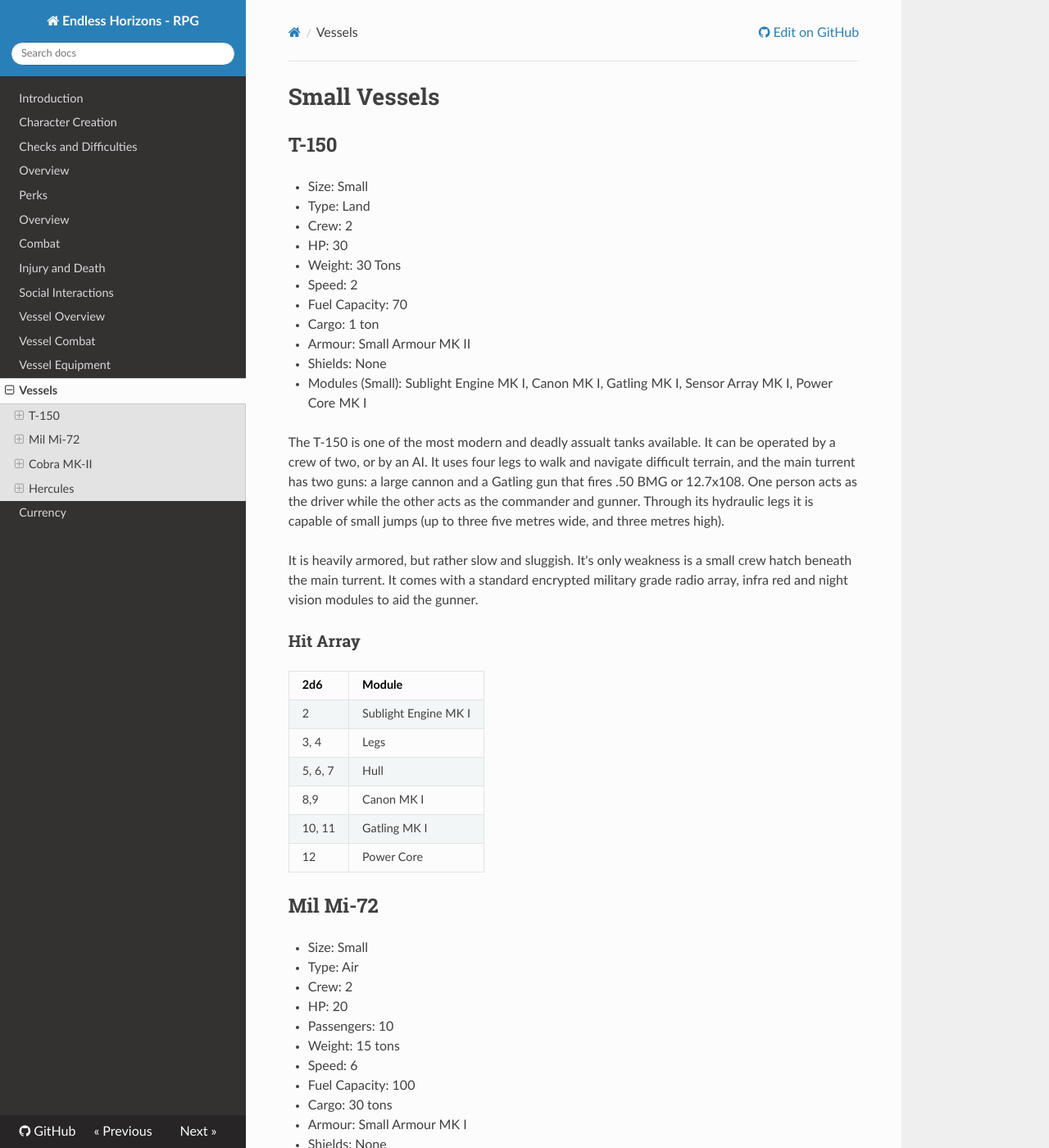
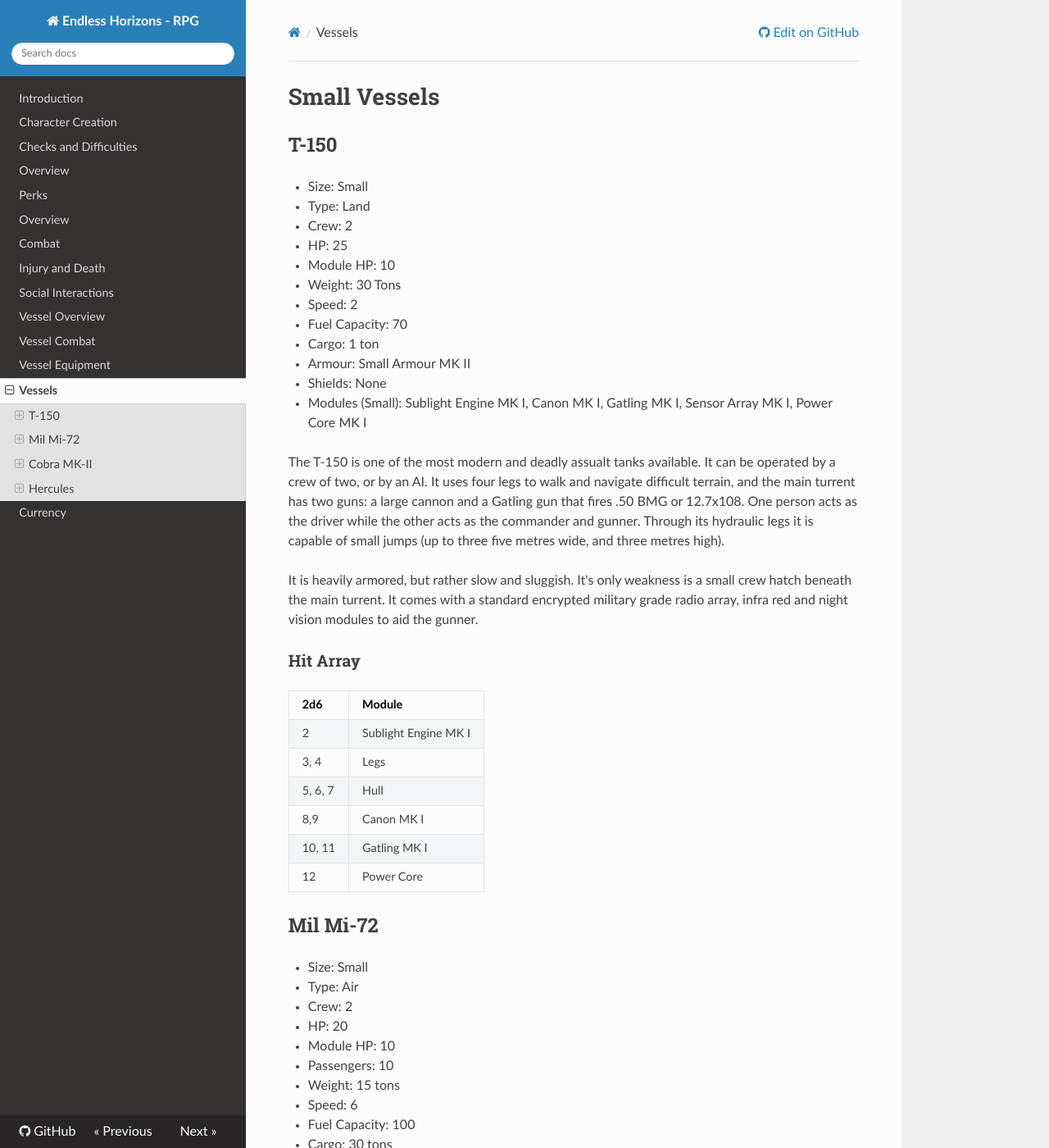
Before and after one commit to ehrpg/rules, an MkDocs documentation site: the page built from docs/vessellist.md, in a window 1280 px wide and 1400 px high. Shown: the whole window at 82% size. Built offline with MkDocs 1.6.1, drawn with Linux system fonts in a browser that asks for light colours; nearby versions of some CDN libraries; old or Windows-style settings are respelled for this version of MkDocs.

Commit message:
Add module HP to the vessels

```diff
--- a/docs/vessellist.md
+++ b/docs/vessellist.md
@@ -5,7 +5,8 @@
 - Size: Small
 - Type: Land
 - Crew: 2
-- HP: 30
+- HP: 25
+- Module HP: 10
 - Weight: 30 Tons
 - Speed: 2
 - Fuel Capacity: 70
@@ -44,6 +45,7 @@ gunner.
 - Type: Air
 - Crew: 2
 - HP: 20
+- Module HP: 10
 - Passengers: 10
 - Weight: 15 tons
 - Speed: 6
@@ -115,6 +117,7 @@ certainly lie in space combat.
 - Type: Space
 - Crew: 1
 - HP: 30
+- Module HP: 15
 - Weight: 40 Tons
 - Speed: 2
 - Fuel Capacity: 5
```
